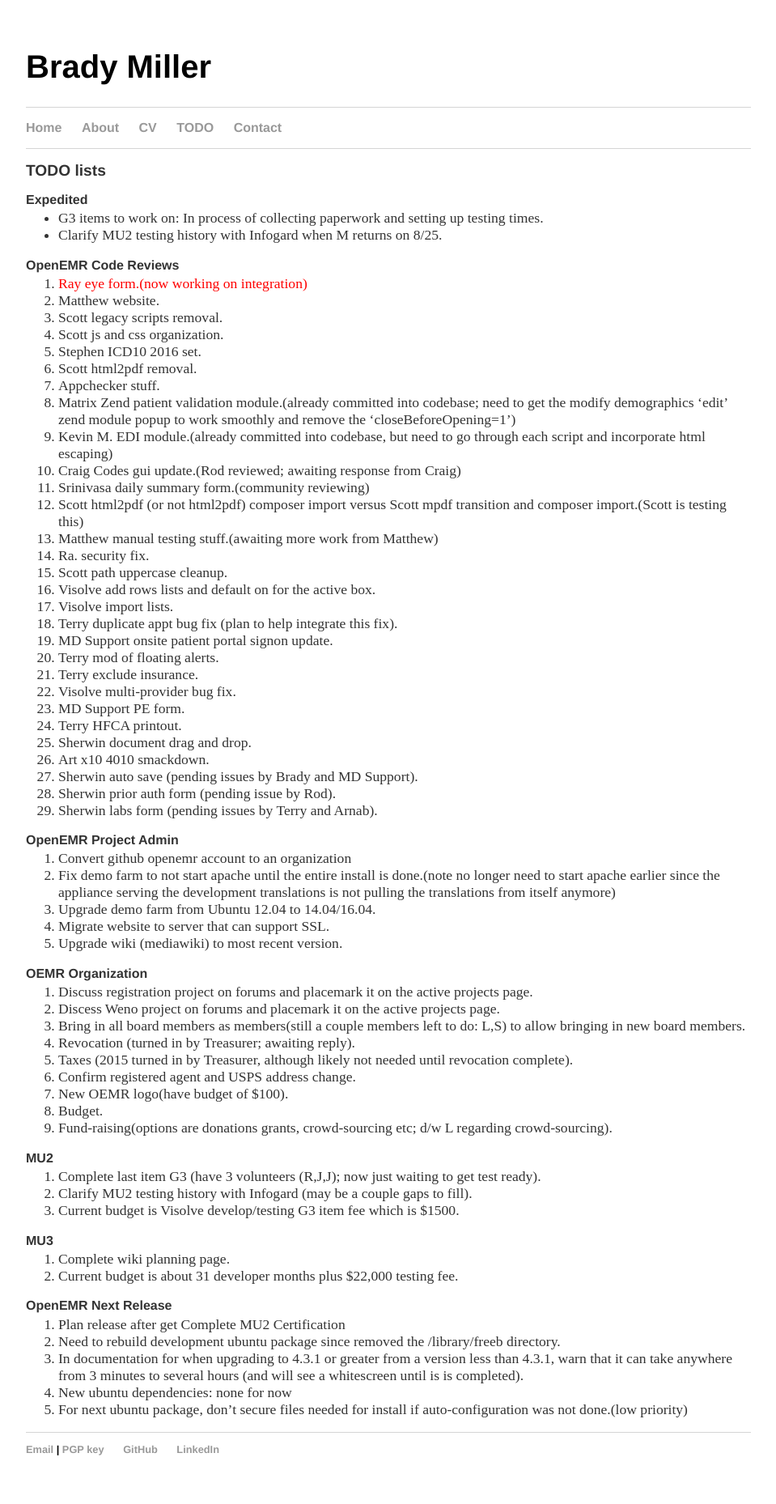
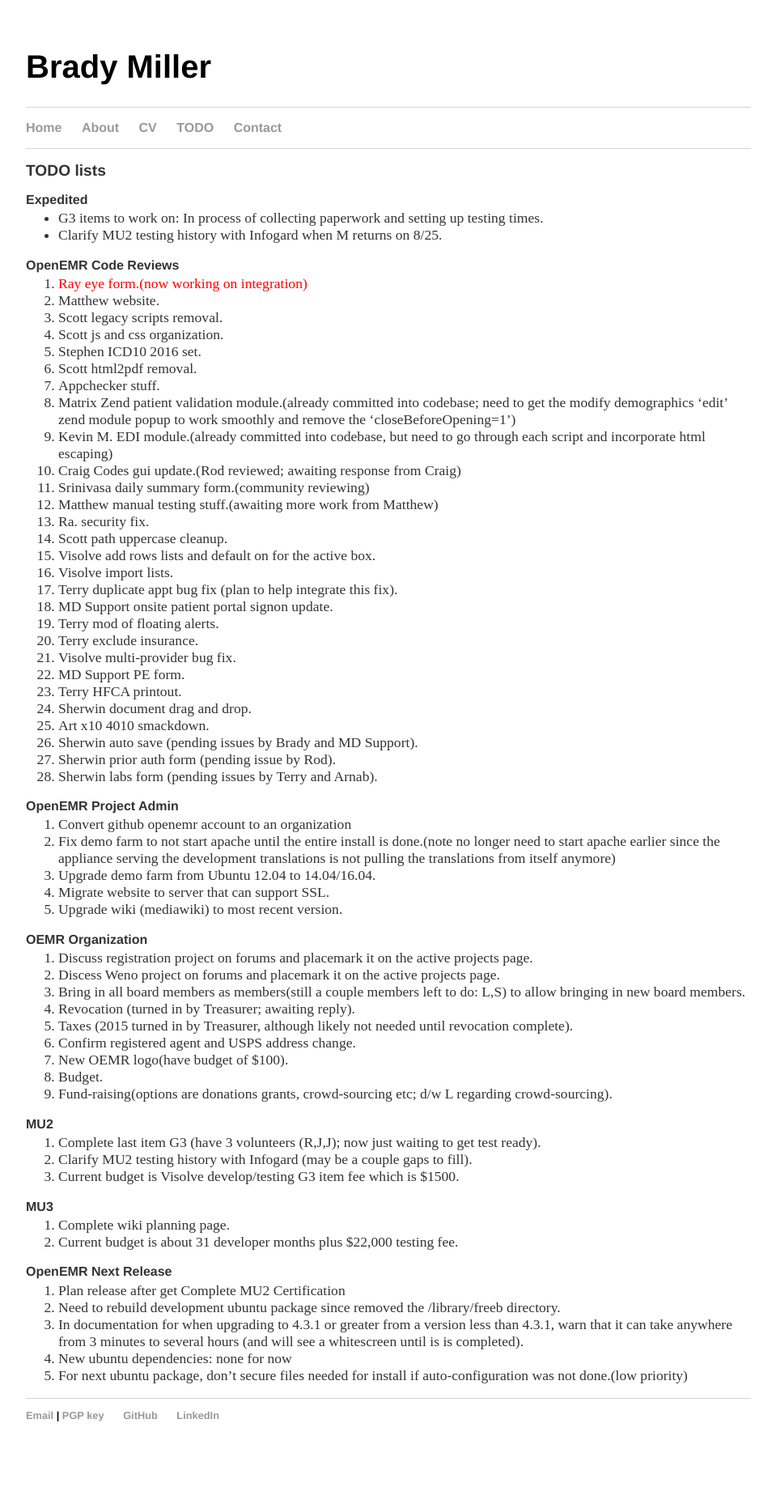
Before and after one commit to bradymiller/bradymiller.github.io, a Jekyll site: the page built from todo/index.md, in a window 1280 px wide. Shown: the whole page at 81% size, without its empty margins (160-1119 px from the left). Built offline with Jekyll 4.4.1, drawn with Linux system fonts in a browser that asks for light colours; after the commit the page ends 1816 px from its top, so only the background shows below that.

Commit message:
Update todo list

```diff
--- a/todo/index.md
+++ b/todo/index.md
@@ -19,7 +19,6 @@
 1. Kevin M. EDI module.(already committed into codebase, but need to go through each script and incorporate html escaping)
 1. Craig Codes gui update.(Rod reviewed; awaiting response from Craig)
 1. Srinivasa daily summary form.(community reviewing)
-1. Scott html2pdf (or not html2pdf) composer import versus Scott mpdf transition and composer import.(Scott is testing this)
 1. Matthew manual testing stuff.(awaiting more work from Matthew)
 1. Ra. security fix.
 1. Scott path uppercase cleanup.
```
